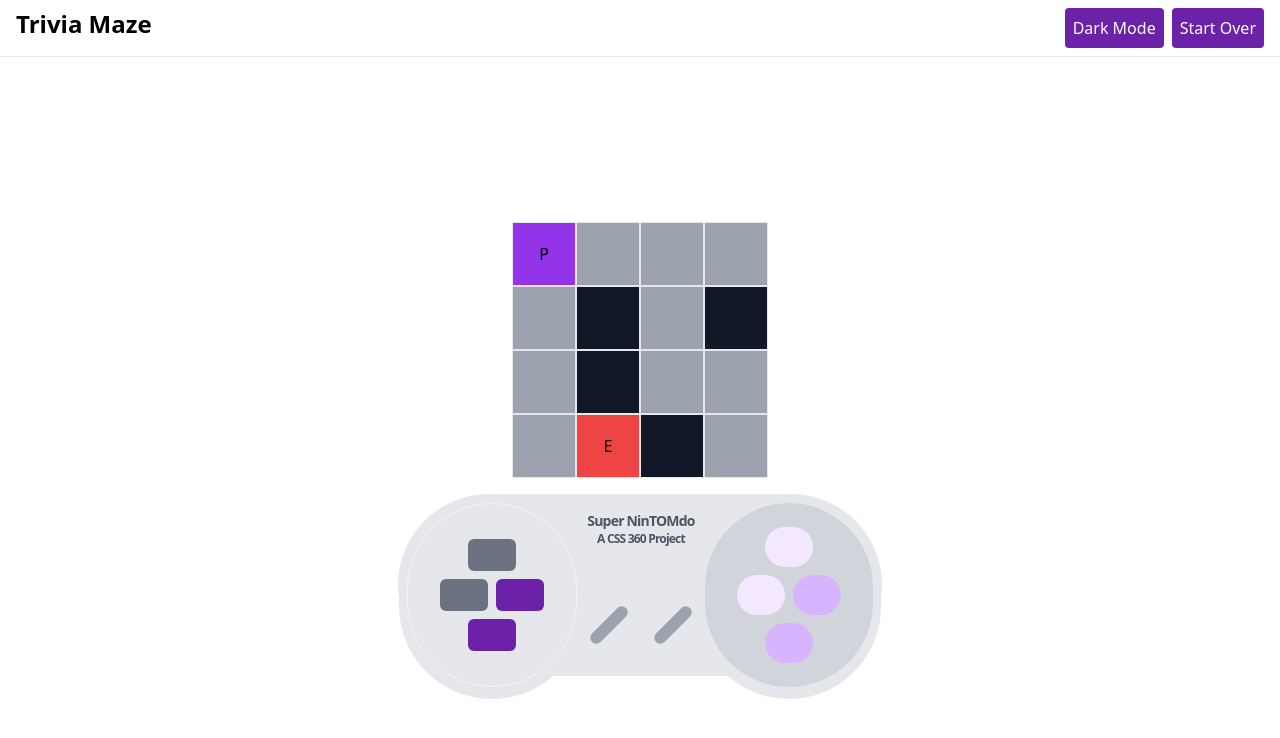
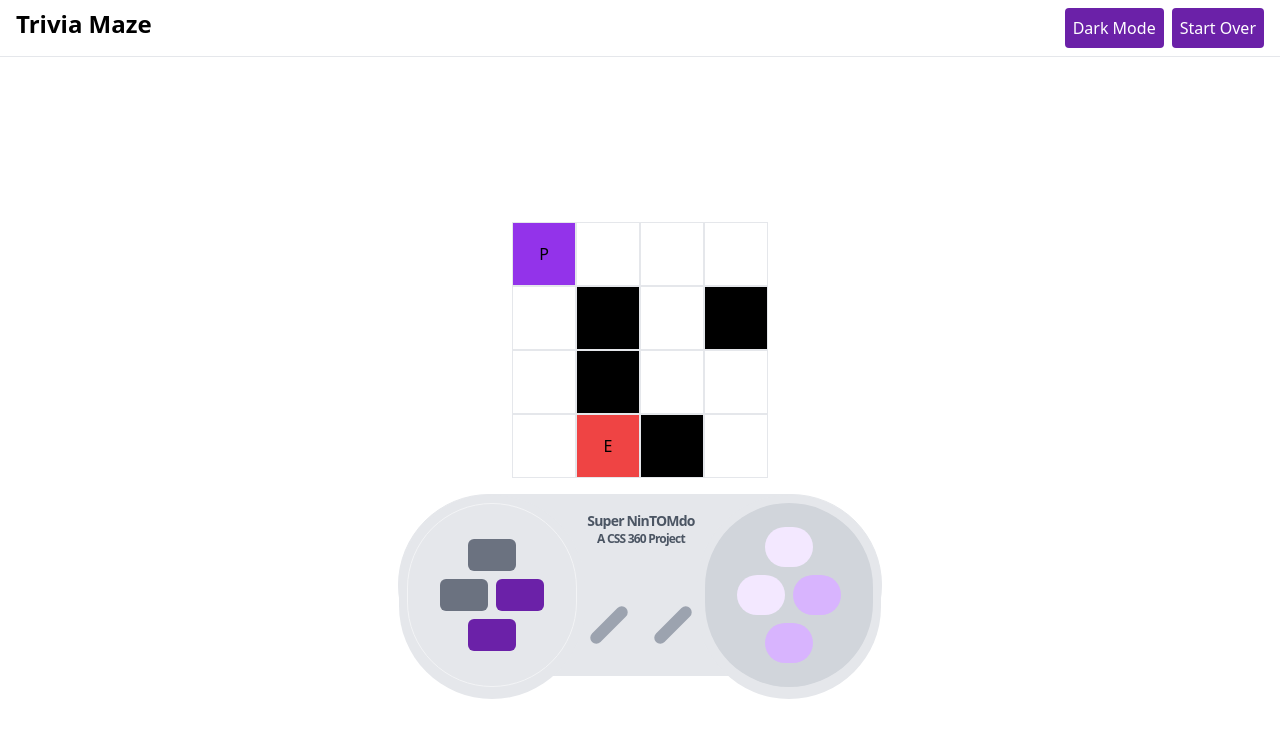
Before and after one commit to handkrchief/trivia-maze, a React (Vite) app in the folder vite-project/: page / in a window 1280 px wide. Both pictures are taken after a click on the button "Generate Maze". Shown: the top 738 px of the page. Built offline with nearby package versions, Linux system fonts and the light colour scheme.

Commit message:
Updated RoomCell.tsx to support dark mode
Updated RoomCell.tsx to include a mutation observer for whenever dark mode is enabled to select a different list of colors for the grid of the maze.

```diff
--- a/vite-project/src/components/RoomCell/RoomCell.tsx
+++ b/vite-project/src/components/RoomCell/RoomCell.tsx
@@ -1,28 +1,58 @@
 import Room from "../../models/Room";
+import { useEffect, useState } from "react";
 
-export default function RoomCell({room}:{room:Room}) {
-    const entry = room.getTypeAsNumber() ? room.getTypeAsNumber() : "W";
+export default function RoomCell({ room }: { room: Room }) {
+  const entry = room.getTypeAsNumber() ? room.getTypeAsNumber() : "W";
 
-    const classValueMap: Record<number | string, string> = {
-        1:"bg-gray-400",
-        5:"bg-green-500",
-        9:"bg-red-500",
-        4:"bg-yellow-500",
-        7:"bg-purple-600",
-        "W":"bg-gray-900"
-    }
+  const [isDarkMode, setIsDarkMode] = useState(document.documentElement.classList.contains("dark"));
 
-    const valueMap: Record<number | string, string> = {
-        1:"",
-        5:"S",
-        9:"E",
-        4:"I",
-        7:"P",
-        "W":"",
-    }
-    return (
-        <div className={`border flex items-center justify-center ${classValueMap[entry]} h-[4rem] w-[4rem]`}>
-         {room.getTypeAsNumber() ? valueMap[room.getTypeAsNumber()]: ""}
-        </div>
-    )
+  useEffect(() => {
+    const handleDarkModeToggle = () => {
+      setIsDarkMode(document.documentElement.classList.contains("dark"));
+    };
+
+    // Create the observer and link it to handleDarkModeToggle
+    const observer = new MutationObserver(handleDarkModeToggle);
+
+    // Observe changes to the 'class' attribute of document.documentElement
+    observer.observe(document.documentElement, { attributes: true, attributeFilter: ["class"] });
+
+    // Cleanup the observer on component unmount
+    return () => observer.disconnect();
+  }, []);
+
+  const lightClassValueMap: Record<number | string, string> = {
+    1: "bg-white",
+    5: "bg-green-500",
+    9: "bg-red-500",
+    4: "bg-yellow-500",
+    7: "bg-purple-600",
+    "W": "bg-black",
+  };
+
+  const darkClassValueMap: Record<number | string, string> = {
+    1: "bg-gray-500",
+    5: "bg-green-600",
+    9: "bg-red-600",
+    4: "bg-yellow-600",
+    7: "bg-purple-700",
+    "W": "bg-gray-900",
+  };
+
+  const classValueMap = isDarkMode ? darkClassValueMap : lightClassValueMap;
+
+  const valueMap: Record<number | string, string> = {
+    1: "",
+    5: "S",
+    9: "E",
+    4: "I",
+    7: "P",
+    "W": "",
+  };
+
+  return (
+    <div className={`border flex items-center justify-center ${classValueMap[entry]} h-[4rem] w-[4rem]`}>
+      {room.getTypeAsNumber() ? valueMap[room.getTypeAsNumber()] : ""}
+    </div>
+  );
 }
```
